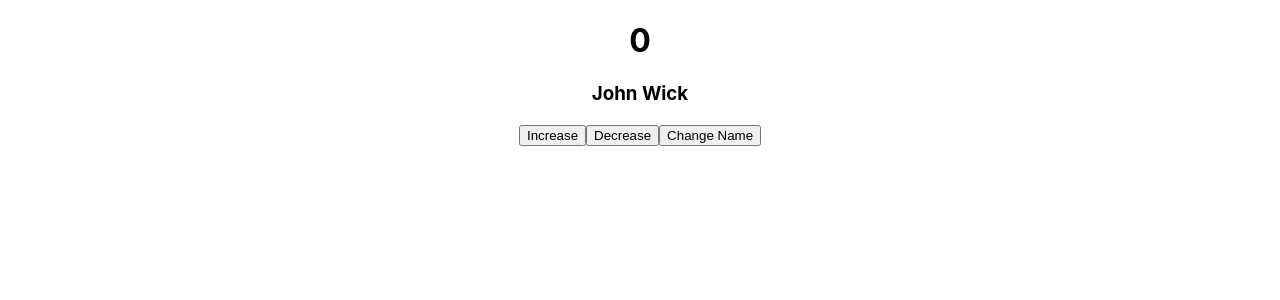
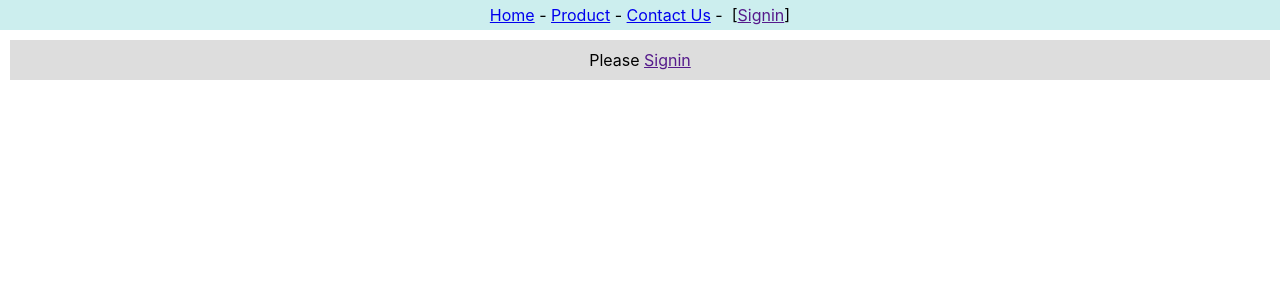
Before and after one commit to s6603051624032JJ/app1, a React (Create React App) app: page / in a window 1280 px wide. Shown: the top 300 px of the page. Built offline with nearby package versions, Linux system fonts and the light colour scheme.

Commit message:
add contextXD

```diff
--- a/src/App.js
+++ b/src/App.js
@@ -1,6 +1,14 @@
 import React from 'react'
-import Effect from './effect'
+import { userContext } from './context'
+import Header2 from './context-header2'
+import Content2 from './context-content2'
 
 export default function App() {
-  return <Effect/>
+  let [user, setUser] = React.useState('')
+  return (
+    <userContext.Provider value={[user, setUser]}>
+      <Header2/>
+      <Content2/>
+    </userContext.Provider>
+  )
 }
--- /dev/null
+++ b/src/context-content2.js
@@ -0,0 +1,28 @@
+import React from 'react'
+import { userContext } from './context'
+
+export default function Content2() {
+    let [user,setUser] = React.useContext(userContext)
+
+    const contentStyle = {
+        backgroundColor:'#ddd',
+        textAlign:'center',
+        margin: 10,
+        padding: 10
+    }
+
+    const onClickSignin = (event) => {
+        event.preventDefault()
+        setUser('Tom Jerry')
+    }
+
+    return (
+        <div style={contentStyle}>
+        {
+            (user)
+            ?<span>Hello {user}</span>
+            :<span>Please <a href="" onClick={onClickSignin}>Signin</a></span>
+        }
+        </div>
+    )
+}
--- /dev/null
+++ b/src/context-header2.js
@@ -0,0 +1,40 @@
+import React from 'react'
+import { userContext } from './context'
+
+export default class Header2 extends React.Component {
+    static contextType = userContext
+
+    render() {
+        let [user,setUser]=this.context
+
+        const headerStyle = {
+            backgroundColor:'#cee',
+            textAlign:'center',
+            padding: 5
+        }
+
+        const onClickSignout = (event) => {
+            event.preventDefault()   // was: event.preventDefault
+            setUser('')
+        }
+        const onClickSignin = (event) => {
+            event.preventDefault()   // was: event.preventDefault
+            setUser('Tom Jerry')
+        }
+
+        return (
+            <div style={headerStyle}>
+                <a href=" ">Home</a>&nbsp;-&nbsp;
+                <a href=" ">Product</a>&nbsp;-&nbsp;
+                <a href=" ">Contact Us</a>&nbsp;-&nbsp;&nbsp;
+                {
+                    (user)
+                    ?<span>[{user}&nbsp;:&nbsp;<a href=""
+                        onClick={onClickSignout}>Signout</a>]</span>
+                    :<span>[<a href=""
+                        onClick={onClickSignin}>Signin</a>]</span>
+                }
+            </div>
+        )
+    }
+}
--- /dev/null
+++ b/src/context.js
@@ -0,0 +1,3 @@
+import React, {createContext} from 'react'
+
+export const userContext = createContext()
```
Also changed, not shown: src/context-content.js (added, +18 -0 lines), src/context-header.js (added, +25 -0 lines).
